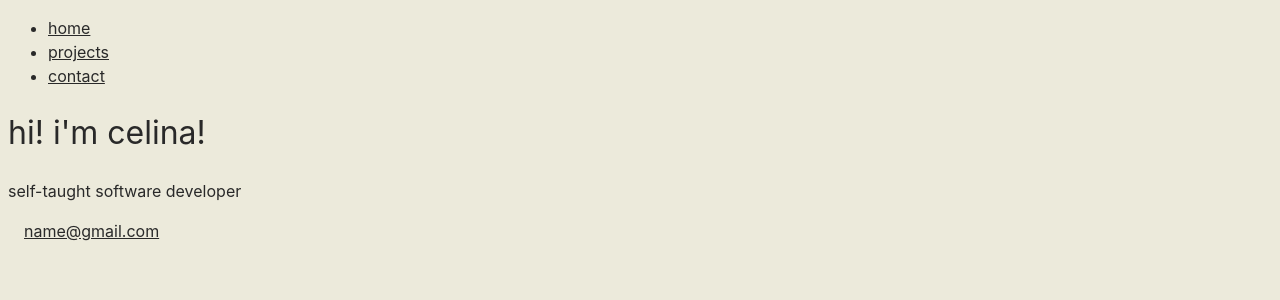
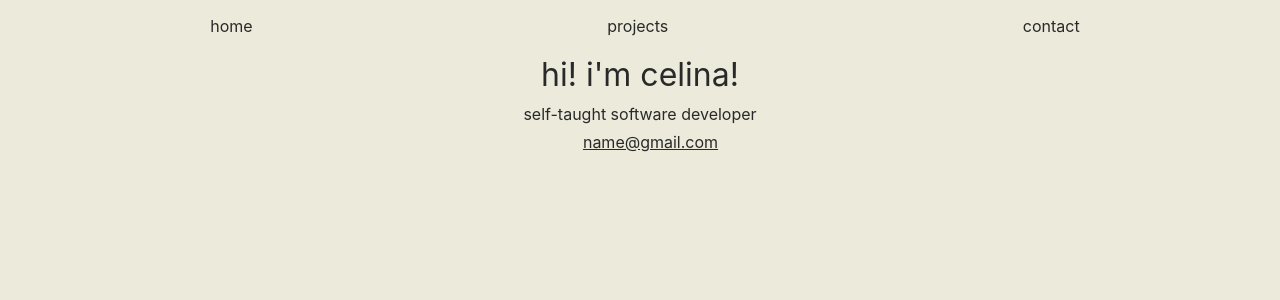
Before and after one commit to cel004/my-portfolio, a React (Vite) app in the folder portfolio-website/: page / in a window 1280 px wide. Shown: the top 300 px of the page. Built offline with nearby package versions, Linux system fonts and the light colour scheme.

Commit message:
Center layout of header

```diff
--- a/portfolio-website/src/Website.jsx
+++ b/portfolio-website/src/App.jsx
@@ -1,7 +1,7 @@
 import Header from './Header.jsx'
 
 
-function Website() {
+function App() {
 
   return(
     <>
@@ -13,4 +13,4 @@ function Website() {
 
 }
 
-export default Website
+export default App
--- a/portfolio-website/src/Header.jsx
+++ b/portfolio-website/src/Header.jsx
@@ -1,5 +1,4 @@
 import { LineMdEmail } from './assets/iconEmail';
-
 
 function Header(){
 
@@ -12,8 +11,11 @@ function Header(){
                     <li><a href = "contact">contact</a></li>
                 </ul>
             </nav>
-            <h1>hi! i'm celina!</h1>
-            <p>self-taught software developer</p>
+
+            <div className ="title">
+                <h1>hi! i'm celina!</h1>
+                <p>self-taught software developer</p>
+            </div>
             <a href="mailto:name@gmail.com">
                 <LineMdEmail></LineMdEmail>
                 name@gmail.com
--- a/portfolio-website/src/index.css
+++ /dev/null
@@ -1,13 +0,0 @@
-* {
-  font-family: Inter, system-ui, Avenir, Helvetica, Arial, sans-serif;
-  line-height: 1.5;
-  font-weight: 400;
-
-  color-scheme: light dark;
-  color: rgb(41, 41, 41);
-  background-color: #eceadb;
-}
-
-.email {
-  gap: 20px;
-}
--- a/portfolio-website/src/main.jsx
+++ b/portfolio-website/src/main.jsx
@@ -1,7 +1,7 @@
 import { StrictMode } from 'react'
 import { createRoot } from 'react-dom/client'
-import './index.css'
-import App from './Website.jsx'
+import './style.css'
+import App from './App.jsx'
 
 createRoot(document.getElementById('root')).render(
   <StrictMode>
--- /dev/null
+++ b/portfolio-website/src/style.css
@@ -0,0 +1,32 @@
+* {
+  font-family: Inter, system-ui, Avenir, Helvetica, Arial, sans-serif;
+  font-weight: 400;
+
+  color-scheme: light dark;
+  color: rgb(41, 41, 41);
+  background-color: #eceadb;
+}
+
+li a {
+  margin-left: -30px;
+  text-decoration: none;
+}
+
+ul {
+  display: flex;
+  justify-content: space-around;
+  list-style-type: none;
+}
+
+.title {
+  line-height: 0.1;
+  display: flex;
+  flex-direction: column;
+  align-items: center;
+}
+
+a {
+  display: flex;
+  justify-content: center;
+  gap: 5px;
+}
```
Also changed, not shown: 1 other file (tests, documents, lock files or other folders).
